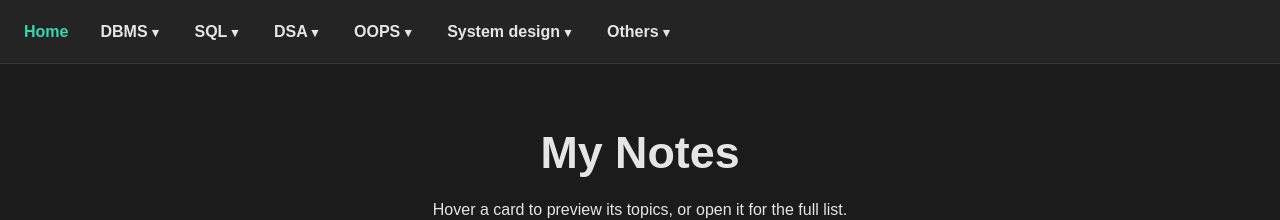
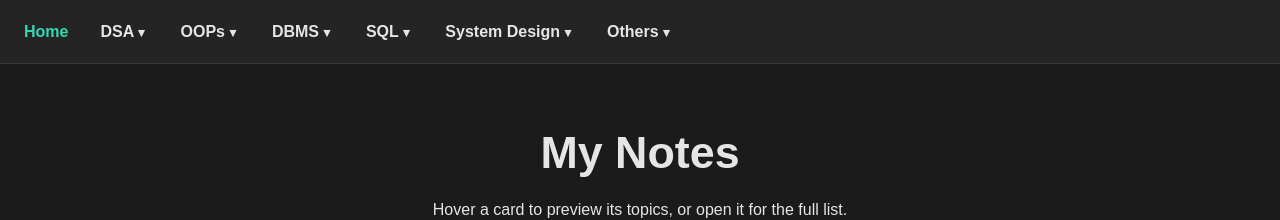
Before and after one commit to Mritunjay28/obsidian-notes, a Jekyll site: the page built from index.md, in a window 1280 px wide. Shown: the top 220 px of the page. Built offline with Jekyll 4.4.1, drawn with Linux system fonts in a browser that asks for light colours.

Commit message:
Refactor navigation structure and include menus

```diff
--- a/_layouts/default.html
+++ b/_layouts/default.html
@@ -17,40 +17,11 @@
   <header class="topbar">
     <nav class="main-nav" aria-label="Main navigation">
       <a class="nav-home{% if page.url == '/' %} active{% endif %}" href="{{ '/' | relative_url }}">Home</a>
-      {% assign last_group = "" %}
-      {% assign last_sub = "" %}
-      {% for n in notes %}
-        {% assign parts = n.path | split: "/" %}
-        {% if parts.size > 2 %}
-          {% assign group = parts[1] %}
-          {% assign sub = "" %}
-          {% if parts.size > 3 %}{% assign sub_index = parts.size | minus: 2 %}{% assign sub = parts[sub_index] %}{% endif %}
-          {% if sub == "SQL" %}{% assign group = "SQL" %}{% assign sub = "" %}{% endif %}{% if sub == group %}{% assign sub = "" %}{% endif %}
-          {% if group != last_group %}
-            {% if last_group != "" %}</div></div>{% endif %}
-            <div class="menu"><button type="button" class="menu-btn" aria-expanded="false">{% if group.size <= 4 %}{{ group | upcase | escape }}{% else %}{{ group | capitalize | escape }}{% endif %} <span class="caret">&#9662;</span></button><div class="menu-list">
-            {% assign last_group = group %}
-            {% assign last_sub = "" %}
-          {% endif %}
-          {% if sub != last_sub %}
-            {% if sub != "" %}<span class="menu-sub">{{ sub | escape }}</span>{% endif %}
-            {% assign last_sub = sub %}
-          {% endif %}
-          <a class="note-link{% if n.url == page.url %} active{% endif %}" href="{{ n.url | relative_url }}">{{ n.name | remove: ".md" | escape }}</a>
-        {% endif %}
-      {% endfor %}
-      {% if last_group != "" %}</div></div>{% endif %}
-      {% assign other_count = 0 %}
-      {% for n in notes %}{% assign parts = n.path | split: "/" %}{% if parts.size == 2 %}{% assign other_count = other_count | plus: 1 %}{% endif %}{% endfor %}
-      {% if other_count > 0 %}
-        <div class="menu"><button type="button" class="menu-btn" aria-expanded="false">Others <span class="caret">&#9662;</span></button><div class="menu-list">
-          {% for n in notes %}{% assign parts = n.path | split: "/" %}{% if parts.size == 2 %}<a class="note-link{% if n.url == page.url %} active{% endif %}" href="{{ n.url | relative_url }}">{{ n.name | remove: ".md" | escape }}</a>{% endif %}{% endfor %}
-        </div></div>
-      {% endif %}
+      {% include menus.html %}
     </nav>
   </header>
 
-  <div class="workspace{% if page.url == '/' %} is-home{% endif %}">
+  <div class="workspace{% if page.url == '/' or page.bare %} is-home{% endif %}">
     <main class="document">
       {% if is_note %}<h1 class="note-title">{{ page_title | escape }}</h1>{% endif %}
       {{ content }}
```
